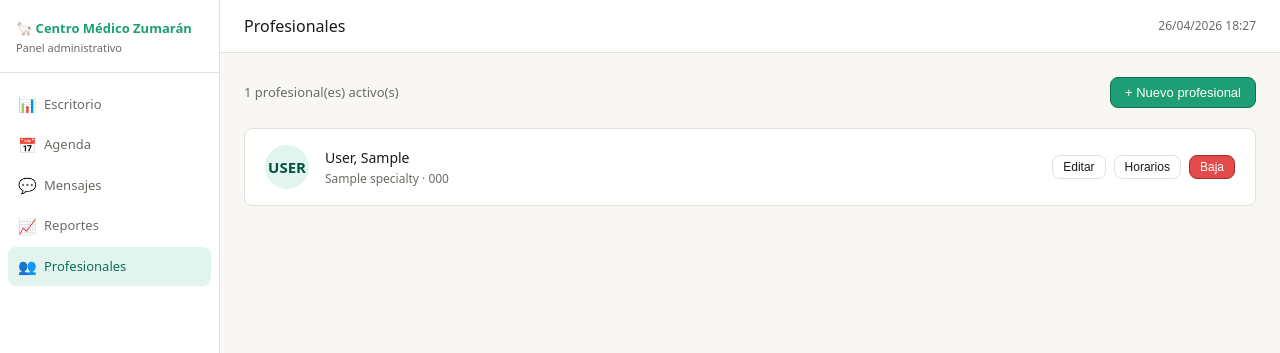
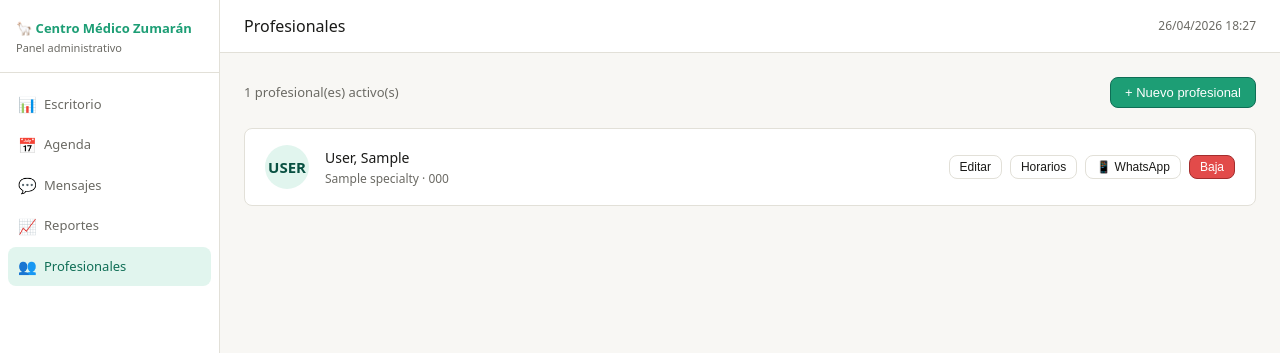
Before and after one commit to ebotsoluciones/E-BOT-PRO, a Flask app: page /admin/profesionales in a window 1280 px wide. Shown: the top 353 px of the page. Run offline with Flask 3, Linux system fonts and the light colour scheme; the visitor is signed in with stand-in values (Sample User, id 1); a database or web service that is not in the repository returns one stand-in record (values such as "Sample title"); parts of the project's set-up code (start-up, migrations or seed data) failed here and were passed over; some libraries are stand-ins or nearby versions.

Commit message:
Add WhatsApp modal for professional linking

```diff
--- a/templates/profesionales.html
+++ b/templates/profesionales.html
@@ -37,6 +37,10 @@
       <button class="btn btn-sm"
         onclick="abrirHorarios({{ p.id }}, '{{ p.last_name }}, {{ p.first_name }}')">
         Horarios
+      </button>
+      <button class="btn btn-sm"
+        onclick="abrirWhatsapp({{ p.id }}, '{{ p.last_name }}, {{ p.first_name }}')">
+        📱 WhatsApp
       </button>
       <form method="POST" action="{{ url_for('web.desactivar_profesional', prof_id=p.id) }}"
             onsubmit="return confirm('¿Dar de baja a {{ p.last_name }}, {{ p.first_name }}?')">
@@ -132,6 +136,39 @@
   </div>
 </div>
 
+<!-- ══ MODAL WHATSAPP ═══════════════════════════════════════════════════════ -->
+<div id="modal-whatsapp" style="display:none; position:fixed; inset:0;
+     background:rgba(0,0,0,0.4); z-index:100;
+     align-items:center; justify-content:center;">
+  <div class="card" style="width:400px; max-width:90vw;">
+    <div style="display:flex; justify-content:space-between; margin-bottom:16px;">
+      <strong id="wa-titulo">Vincular WhatsApp</strong>
+      <button onclick="document.getElementById('modal-whatsapp').style.display='none'"
+              style="background:none; border:none; cursor:pointer; font-size:18px;">×</button>
+    </div>
+    <form method="POST" action="" id="form-whatsapp">
+      <input type="hidden" name="prof_id" id="wa-prof-id">
+      <div class="form-group">
+        <label>Número WhatsApp del profesional</label>
+        <input type="text" name="phone" placeholder="+5491100000000">
+        <div style="font-size:11px; color:#6b6a64; margin-top:4px;">
+          Ingresá el número con código de país. Ej: +5493514000000
+        </div>
+      </div>
+      <div style="font-size:12px; color:#6b6a64; margin-bottom:12px;">
+        El profesional podrá acceder al menú admin desde su WhatsApp.
+      </div>
+      <div style="display:flex; gap:8px; justify-content:flex-end;">
+        <button type="button" class="btn"
+          onclick="document.getElementById('modal-whatsapp').style.display='none'">
+          Cancelar
+        </button>
+        <button type="submit" class="btn btn-primary">Vincular</button>
+      </div>
+    </form>
+  </div>
+</div>
+
 <!-- ══ MODAL HORARIOS ═══════════════════════════════════════════════════════ -->
 <div id="modal-horarios" style="display:none; position:fixed; inset:0;
      background:rgba(0,0,0,0.4); z-index:100;
@@ -212,6 +249,13 @@ function abrirHorarios(id, nombre) {
   document.getElementById('horarios-titulo').textContent = 'Horarios — ' + nombre;
   document.getElementById('modal-horarios').style.display = 'flex';
 }
+
+function abrirWhatsapp(id, nombre) {
+  document.getElementById('wa-prof-id').value = id;
+  document.getElementById('form-whatsapp').action = '/admin/profesionales/' + id + '/whatsapp';
+  document.getElementById('wa-titulo').textContent = 'WhatsApp — ' + nombre;
+  document.getElementById('modal-whatsapp').style.display = 'flex';
+}
 </script>
 
 {% endblock %}
```
